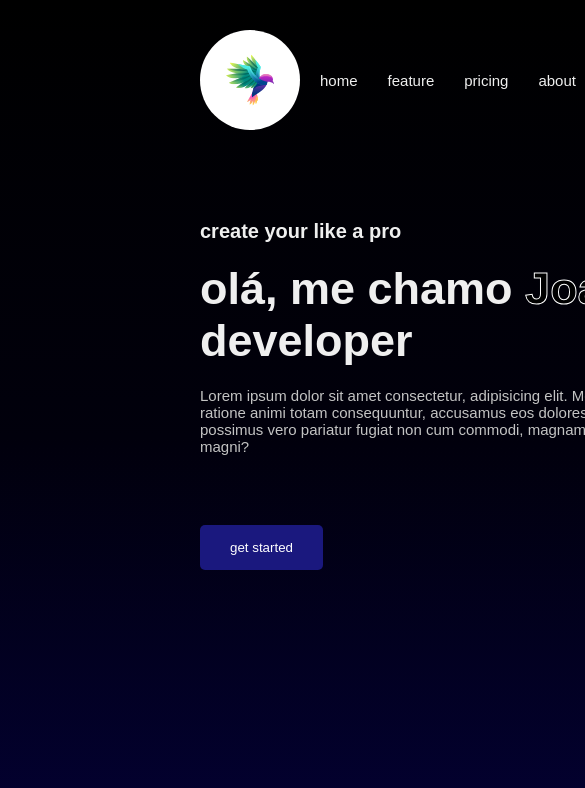
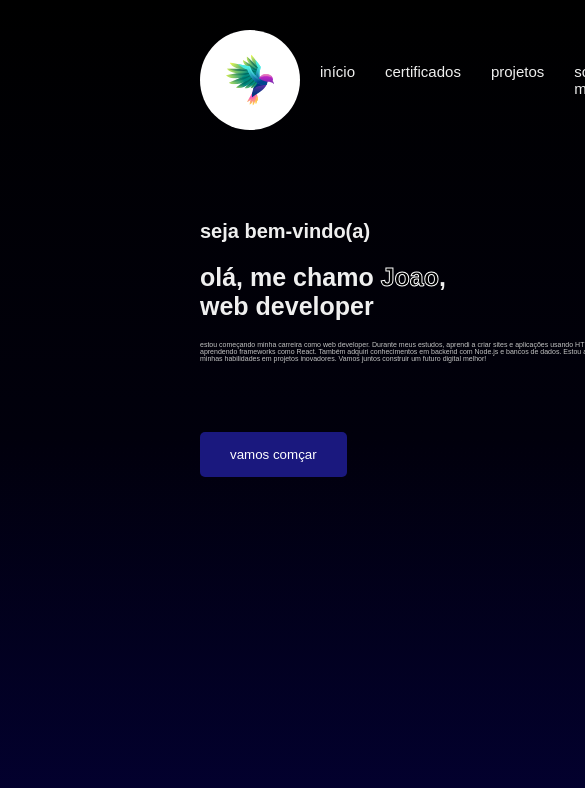
Before and after one commit to Jparlim/Portif-lio, a plain HTML site: page index.html in a window 390 px wide. Shown: the top 788 px of the page, 585 px wide, since content can reach past the window. Drawn offline with Linux system fonts and the light colour scheme.

Commit message:
adjust responsiv

```diff
--- a/index.html
+++ b/index.html
@@ -12,26 +12,27 @@
         <div class="footer-top">
             <img class="logo" src="./imgs/31530356_bird_2.svg" alt="">
             <div class="txt">
-                <p>home</p>
-                <p>feature</p>
-                <p>pricing</p>
-                <p>about</p>
+                <p>início</p>
+                <p>certificados</p>
+                <p>projetos</p>
+                <p>sobre mim</p>
             </div>
-            <button>hire me</button>
+            <button>contrate-me</button>
         </div>
 
         <div class="page-home">
             <div class="texts">
-                <h2>create your like a pro</h2>
-                <h1>olá, me chamo <span>Joao</span>, web <br> developer</h1>
-                <p>Lorem ipsum dolor sit amet consectetur, adipisicing elit.
-                     Mollitia iste nisi ratione animi totam consequuntur,
-                     accusamus eos dolores iusto. Voluptate possimus vero
-                     pariatur fugiat non cum commodi,
-                      magnam aspernatur magni?
+                <h2>seja bem-vindo(a)</h2>
+                <h1>olá, me chamo <span>Joao</span>, <br> web developer</h1>
+                <p>estou começando minha carreira como web developer. Durante meus
+                    estudos, aprendi a criar sites e aplicações usando
+                    HTML, CSS, JavaScript, e estou aprendendo frameworks como React. Também
+                    adquiri conhecimentos em backend com Node.js e bancos
+                    de dados. Estou animado para aplicar e expandir minhas habilidades em projetos inovadores.
+                    Vamos juntos construir um futuro digital melhor!
                 </p>
 
-                <button>get started</button>
+                <button>vamos comçar</button>
             </div>
             <img class="img-home" src="./imgs/—Pngtree—jobs overtime office computer_3931237.png" alt="imagem de um cara na frente do computador">
         </div>
--- a/style.css
+++ b/style.css
@@ -71,10 +71,8 @@ button {
 
 .texts h1 {
     margin-top: 2rem;
-    font-size: 4.5rem;
+    font-size: clamp(25px, 4vw, 100px);
     white-space: nowrap;
-
-
 }
 
 span {
@@ -85,9 +83,7 @@ span {
 
 .texts p {
     margin-top: 2rem;
-    font-size: 1.5rem;
-    font-weight: 400;
-
+    font-size: clamp(.7rem, 1vw ,1.5rem);
     color: rgb(195, 195, 195);
 
     width: 50rem;
@@ -98,7 +94,8 @@ span {
 }
 
 .img-home {
-    margin: -2rem 5rem 0 10rem;
-    width: clamp(30rem, 50%, 45rem );
-    height: clamp(30rem, 50%, 45rem);
+    margin: -7rem 0 0 7rem;
+    width: clamp(30rem, 80vw, 55rem );
+    height: clamp(25rem, 80vh, 50rem);
+    overflow: hidden;
 }
```
